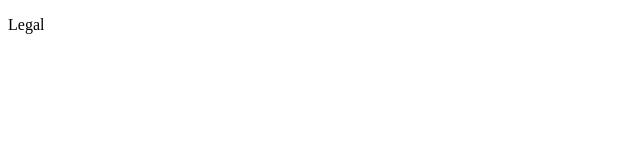
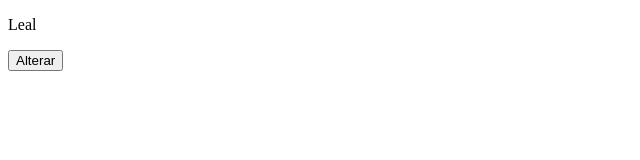
Before and after one commit to vigarioss/exemplo-2, a plain HTML site: page index.html in a window 1280 px wide. Shown: the whole page, without its empty margins (0-640 px from the left). Drawn offline with Linux system fonts and the light colour scheme.

Commit message:
Update index.html

```diff
--- a/index.html
+++ b/index.html
@@ -6,6 +6,7 @@
     <title>Teste</title>
 </head>
 <body>
-    <p>Legal</p>
+    <p>Leal</p>
+    <button>Alterar</button>
 </body>
 </html>
```
